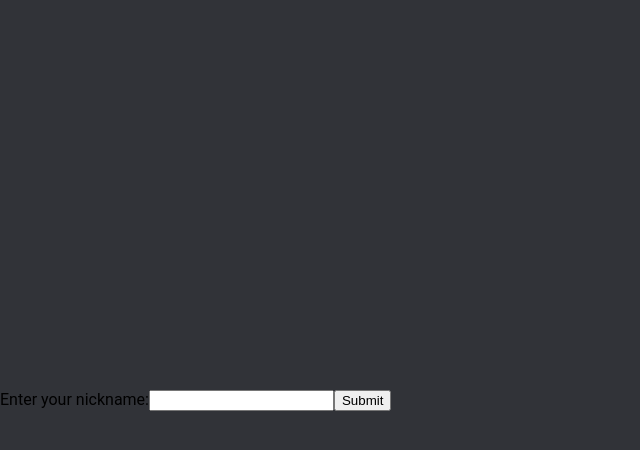
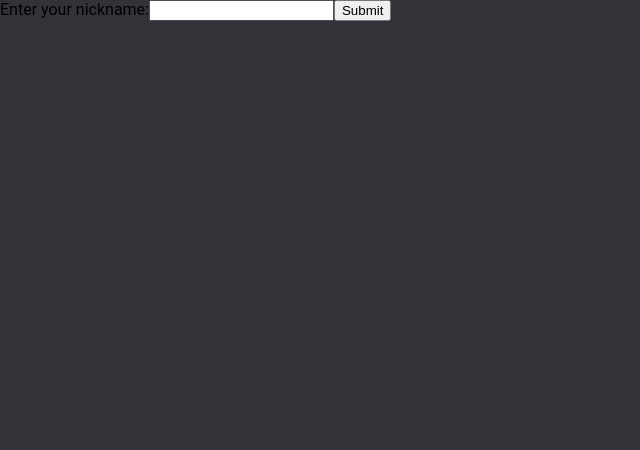
Before and after one commit to KarolisGaiv/discord-clone, a React (Vite) app: page / in a window 1280 px wide. Shown: the top 450 px of the page, without its empty margins (0-640 px from the left). Built offline with nearby package versions, Linux system fonts and the light colour scheme.

Commit message:
style: change component heights

```diff
--- a/src/components/Users/style.css
+++ b/src/components/Users/style.css
@@ -6,6 +6,7 @@
   --background-main: #282b30;
   list-style: none;
   background: var(--background-main);
+  height: 100%;
   padding: 0.5rem;
   margin: 0;
 }
--- a/src/index.css
+++ b/src/index.css
@@ -11,6 +11,7 @@ body {
 
 #root {
   width: 100%;
+  height: 100vh;
 }
 
 *,
@@ -21,4 +22,5 @@ body {
 
 .main-container {
   display: flex;
+  height: 100vh;
 }
```
